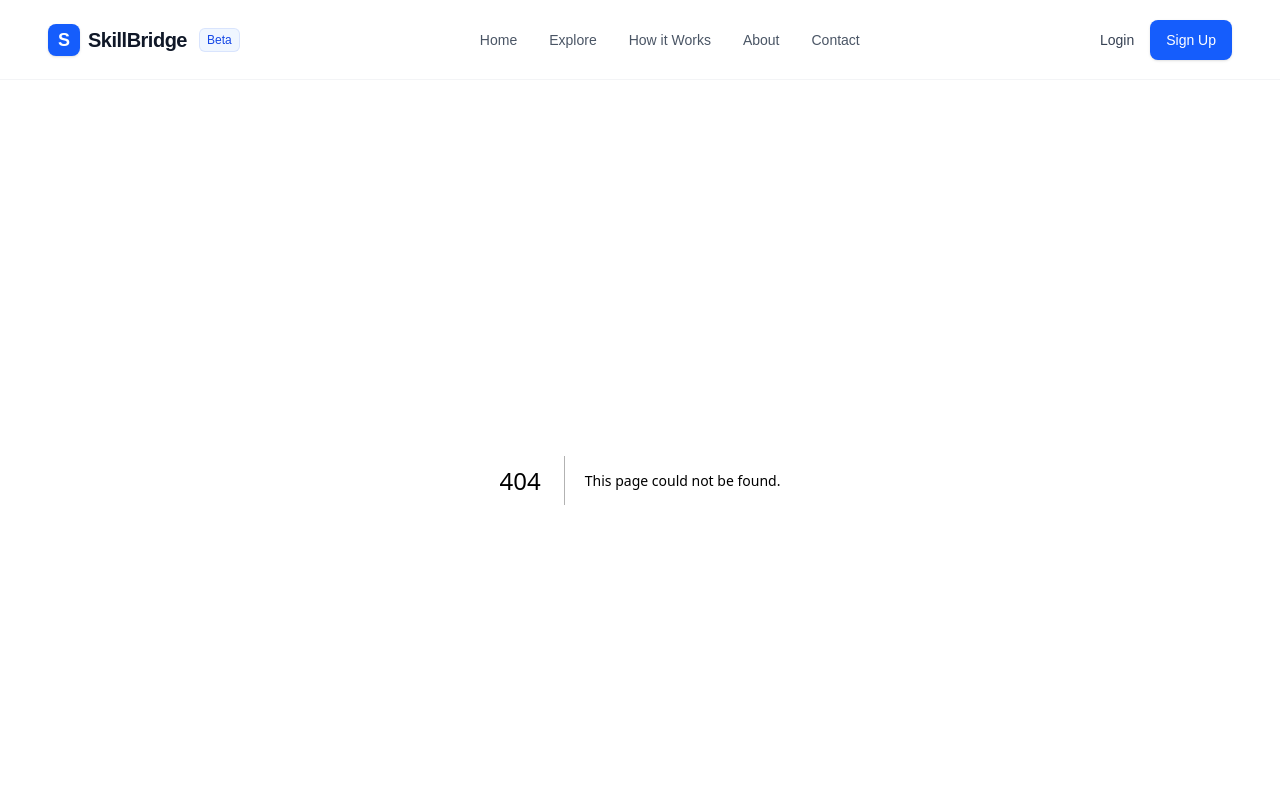
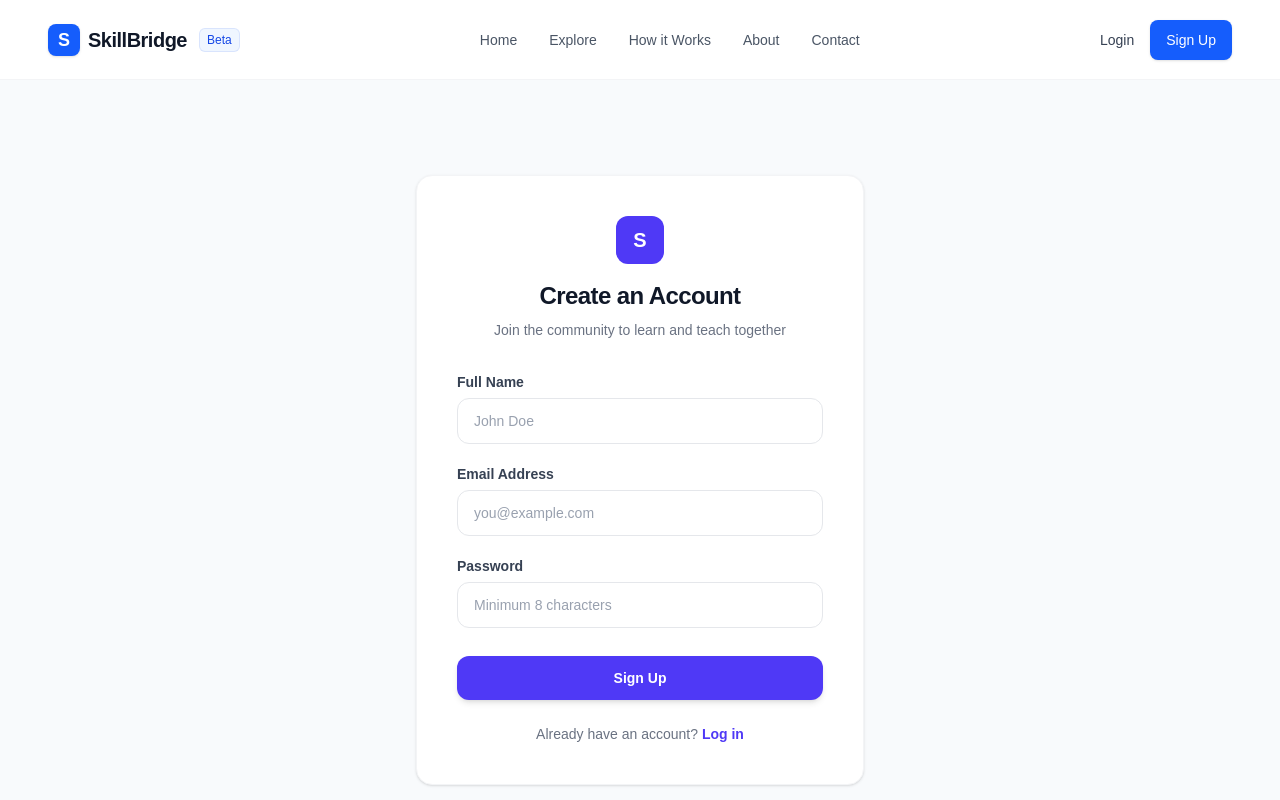
Before and after one commit to Syed-Takmil/Skill-Bridge-Client, a Next.js app: page /signup in a window 1280 px wide. Before the commit this address had no page. Shown: the top 800 px of the page. Built offline with nearby package versions, Linux system fonts and the light colour scheme.

Commit message:
signup and signIn page added

```diff
--- /dev/null
+++ b/app/login/page.tsx
@@ -0,0 +1,101 @@
+'use client';
+
+import React, { useState } from 'react';
+import Link from 'next/link';
+
+export default function LoginPage() {
+  const [formData, setFormData] = useState({ email: '', password: '' });
+  const [isSubmitting, setIsSubmitting] = useState(false);
+
+  const handleChange = (e: React.ChangeEvent<HTMLInputElement>) => {
+    setFormData((prev) => ({ ...prev, [e.target.name]: e.target.value }));
+  };
+
+  const handleSubmit = async (e: React.FormEvent) => {
+    e.preventDefault();
+    setIsSubmitting(true);
+
+    // Auth backend integration goes here later
+    console.log('Logging in with:', formData);
+
+    setTimeout(() => {
+      setIsSubmitting(false);
+      alert('Logged in successfully!');
+    }, 1000);
+  };
+
+  return (
+    <div className="min-h-screen bg-slate-50 dark:bg-gray-950 flex items-center justify-center py-12 px-4 sm:px-6 lg:px-8 transition-colors duration-300">
+      <div className="max-w-md w-full bg-white dark:bg-gray-900 border border-gray-100 dark:border-gray-800 rounded-2xl shadow-sm p-8 sm:p-10">
+
+        {/* Header */}
+        <div className="text-center mb-8">
+          <div className="inline-flex items-center justify-center w-12 h-12 rounded-xl bg-indigo-600 text-white font-black text-xl mb-4">
+            SB
+          </div>
+          <h1 className="text-2xl font-extrabold tracking-tight text-gray-900 dark:text-white">
+            Welcome Back
+          </h1>
+          <p className="text-sm text-gray-500 dark:text-gray-400 mt-2">
+            Log in to continue swapping skills
+          </p>
+        </div>
+
+        {/* Form */}
+        <form onSubmit={handleSubmit} className="flex flex-col gap-5">
+          <div className="flex flex-col gap-1.5">
+            <label className="text-sm font-semibold text-gray-700 dark:text-gray-300">
+              Email Address
+            </label>
+            <input
+              type="email"
+              name="email"
+              required
+              value={formData.email}
+              onChange={handleChange}
+              placeholder="you@example.com"
+              className="w-full bg-white dark:bg-slate-950 border border-gray-200 dark:border-gray-800 rounded-xl px-4 py-3 text-sm focus:outline-none focus:ring-2 focus:ring-indigo-500 placeholder-gray-400 dark:placeholder-gray-600 transition-all"
+            />
+          </div>
+
+          <div className="flex flex-col gap-1.5">
+            <div className="flex items-center justify-between">
+              <label className="text-sm font-semibold text-gray-700 dark:text-gray-300">
+                Password
+              </label>
+              <a href="#" className="text-xs font-semibold text-indigo-600 dark:text-indigo-400 hover:underline">
+                Forgot password?
+              </a>
+            </div>
+            <input
+              type="password"
+              name="password"
+              required
+              value={formData.password}
+              onChange={handleChange}
+              placeholder="••••••••"
+              className="w-full bg-white dark:bg-slate-950 border border-gray-200 dark:border-gray-800 rounded-xl px-4 py-3 text-sm focus:outline-none focus:ring-2 focus:ring-indigo-500 placeholder-gray-400 dark:placeholder-gray-600 transition-all"
+            />
+          </div>
+
+          <button
+            type="submit"
+            disabled={isSubmitting}
+            className="w-full mt-2 bg-indigo-600 hover:bg-indigo-700 dark:bg-indigo-500 dark:hover:bg-indigo-600 text-white font-semibold text-sm py-3 px-4 rounded-xl transition-all shadow-md active:scale-[0.99] disabled:opacity-50"
+          >
+            {isSubmitting ? 'Logging in...' : 'Sign In'}
+          </button>
+        </form>
+
+        {/* Footer Link */}
+        <p className="text-center text-sm text-gray-500 dark:text-gray-400 mt-6">
+          Don&apos;t have an account?{' '}
+          <Link href="/signup" className="font-semibold text-indigo-600 dark:text-indigo-400 hover:underline">
+            Sign up
+          </Link>
+        </p>
+
+      </div>
+    </div>
+  );
+}
--- /dev/null
+++ b/app/signup/page.tsx
@@ -0,0 +1,111 @@
+'use client';
+
+import React, { useState } from 'react';
+import Link from 'next/link';
+
+export default function SignUpPage() {
+  const [formData, setFormData] = useState({ name: '', email: '', password: '' });
+  const [isSubmitting, setIsSubmitting] = useState(false);
+
+  const handleChange = (e: React.ChangeEvent<HTMLInputElement>) => {
+    setFormData((prev) => ({ ...prev, [e.target.name]: e.target.value }));
+  };
+
+  const handleSubmit = async (e: React.FormEvent) => {
+    e.preventDefault();
+    setIsSubmitting(true);
+
+    // Registration backend integration goes here later
+    console.log('Creating account with:', formData);
+
+    setTimeout(() => {
+      setIsSubmitting(false);
+      alert('Account created successfully!');
+    }, 1000);
+  };
+
+  return (
+    <div className="min-h-screen bg-slate-50 dark:bg-gray-950 flex items-center justify-center py-12 px-4 sm:px-6 lg:px-8 transition-colors duration-300">
+      <div className="max-w-md w-full bg-white dark:bg-gray-900 border border-gray-100 dark:border-gray-800 rounded-2xl shadow-sm p-8 sm:p-10">
+
+        {/* Header */}
+        <div className="text-center mb-8">
+          <div className="inline-flex items-center justify-center w-12 h-12 rounded-xl bg-indigo-600 text-white font-black text-xl mb-4">
+            S
+          </div>
+          <h1 className="text-2xl font-extrabold tracking-tight text-gray-900 dark:text-white">
+            Create an Account
+          </h1>
+          <p className="text-sm text-gray-500 dark:text-gray-400 mt-2">
+            Join the community to learn and teach together
+          </p>
+        </div>
+
+        {/* Form */}
+        <form onSubmit={handleSubmit} className="flex flex-col gap-5">
+          <div className="flex flex-col gap-1.5">
+            <label className="text-sm font-semibold text-gray-700 dark:text-gray-300">
+              Full Name
+            </label>
+            <input
+              type="text"
+              name="name"
+              required
+              value={formData.name}
+              onChange={handleChange}
+              placeholder="John Doe"
+              className="w-full bg-white dark:bg-slate-950 border border-gray-200 dark:border-gray-800 rounded-xl px-4 py-3 text-sm focus:outline-none focus:ring-2 focus:ring-indigo-500 placeholder-gray-400 dark:placeholder-gray-600 transition-all"
+            />
+          </div>
+
+          <div className="flex flex-col gap-1.5">
+            <label className="text-sm font-semibold text-gray-700 dark:text-gray-300">
+              Email Address
+            </label>
+            <input
+              type="email"
+              name="email"
+              required
+              value={formData.email}
+              onChange={handleChange}
+              placeholder="you@example.com"
+              className="w-full bg-white dark:bg-slate-950 border border-gray-200 dark:border-gray-800 rounded-xl px-4 py-3 text-sm focus:outline-none focus:ring-2 focus:ring-indigo-500 placeholder-gray-400 dark:placeholder-gray-600 transition-all"
+            />
+          </div>
+
+          <div className="flex flex-col gap-1.5">
+            <label className="text-sm font-semibold text-gray-700 dark:text-gray-300">
+              Password
+            </label>
+            <input
+              type="password"
+              name="password"
+              required
+              value={formData.password}
+              onChange={handleChange}
+              placeholder="Minimum 8 characters"
+              className="w-full bg-white dark:bg-slate-950 border border-gray-200 dark:border-gray-800 rounded-xl px-4 py-3 text-sm focus:outline-none focus:ring-2 focus:ring-indigo-500 placeholder-gray-400 dark:placeholder-gray-600 transition-all"
+            />
+          </div>
+
+          <button
+            type="submit"
+            disabled={isSubmitting}
+            className="w-full mt-2 bg-indigo-600 hover:bg-indigo-700 dark:bg-indigo-500 dark:hover:bg-indigo-600 text-white font-semibold text-sm py-3 px-4 rounded-xl transition-all shadow-md active:scale-[0.99] disabled:opacity-50"
+          >
+            {isSubmitting ? 'Creating account...' : 'Sign Up'}
+          </button>
+        </form>
+
+        {/* Footer Link */}
+        <p className="text-center text-sm text-gray-500 dark:text-gray-400 mt-6">
+          Already have an account?{' '}
+          <Link href="/login" className="font-semibold text-indigo-600 dark:text-indigo-400 hover:underline">
+            Log in
+          </Link>
+        </p>
+
+      </div>
+    </div>
+  );
+}
```
